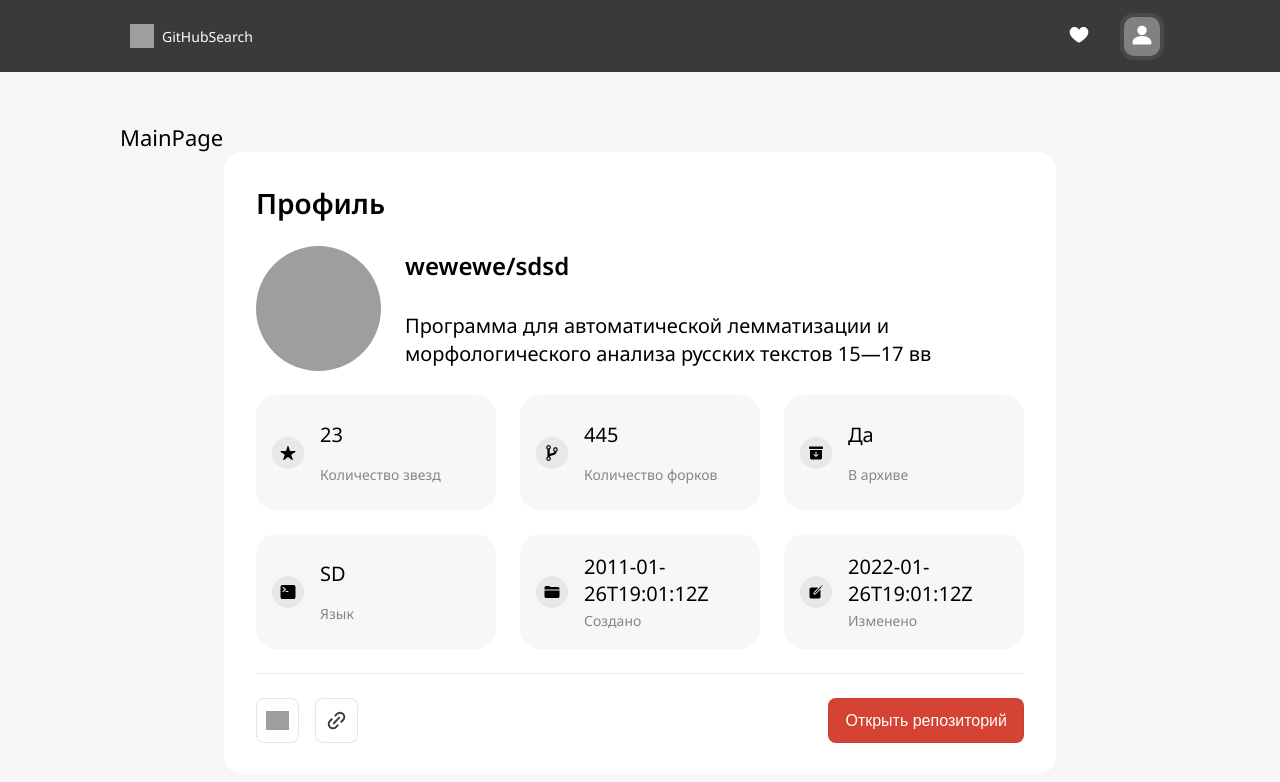
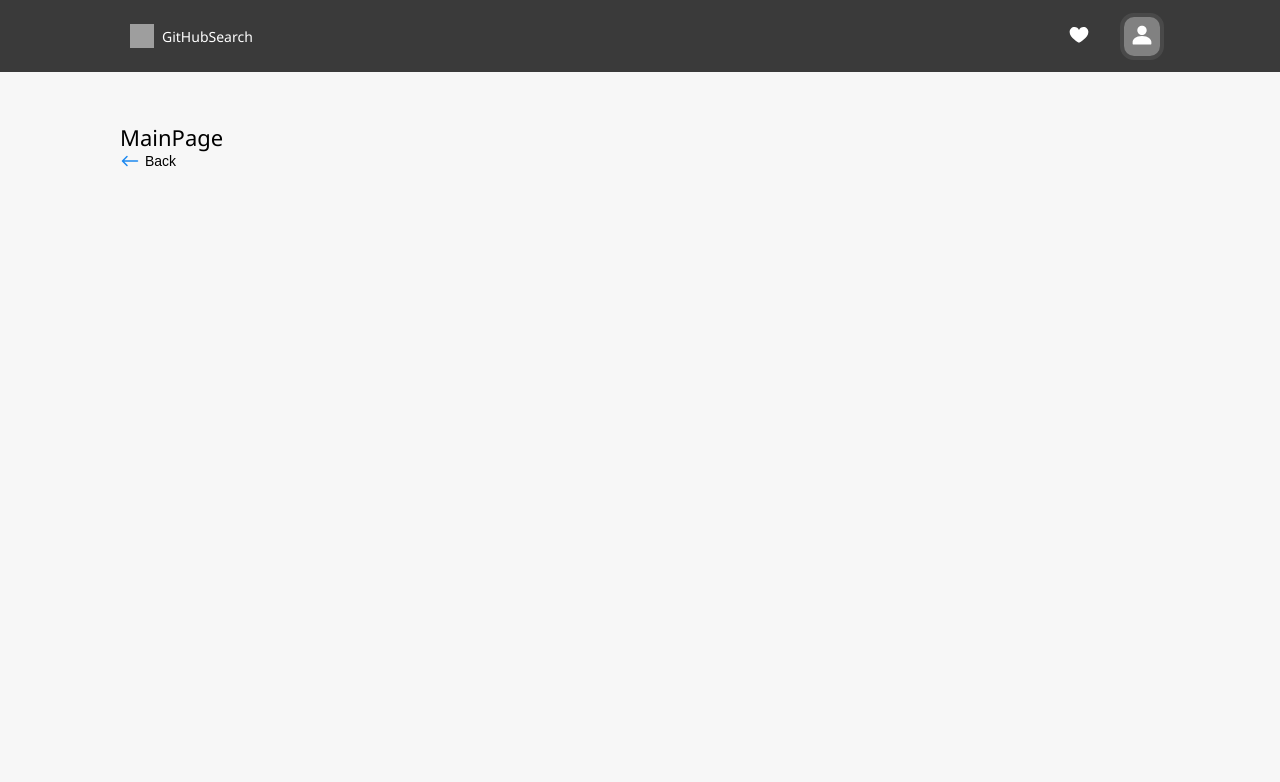
Before and after one commit to AidaChernyavskaya/smartway, a React (Create React App) app: page / in a window 1280 px wide. Shown: the top 782 px of the page. Built offline with nearby package versions, Linux system fonts and the light colour scheme; grey boxes are pictures that could not be loaded.

Commit message:
Add ButtonBack component

```diff
--- /dev/null
+++ b/src/components/library/ButtonBack/ButtonBack.module.css
@@ -0,0 +1,24 @@
+.back {
+  display: flex;
+  align-items: center;
+  border: none;
+  background: none;
+  cursor: pointer;
+  transition: all 0.3s ease;
+}
+.back_icon {
+  width: 2rem;
+  height: 1.8rem;
+  margin-right: 0.5rem;
+}
+.back_text {
+  font-size: 1.4rem;
+}
+.back:hover {
+  transform: translateY(-0.1rem);
+}
+.back:active {
+  transform: translateY(0.05rem);
+}
+
+/*# sourceMappingURL=ButtonBack.module.css.map */
--- /dev/null
+++ b/src/components/library/ButtonBack/ButtonBack.module.sass
@@ -0,0 +1,17 @@
+.back
+  display: flex
+  align-items: center
+  border: none
+  background: none
+  cursor: pointer
+  transition: all .3s ease
+  &_icon
+    width: 2rem
+    height: 1.8rem
+    margin-right: .5rem
+  &_text
+    font-size: 1.4rem
+  &:hover
+    transform: translateY(-.1rem)
+  &:active
+    transform: translateY(.05rem)
--- /dev/null
+++ b/src/components/library/ButtonBack/ButtonBack.tsx
@@ -0,0 +1,14 @@
+import React from 'react';
+import ArrowLeft from '../../../static/left.svg';
+import styles from './ButtonBack.module.css'
+
+const ButtonBack = () => {
+    return (
+        <button className={styles.back}>
+            <img src={ArrowLeft} alt={''} className={styles.back_icon}/>
+            <p className={styles.back_text}>Back</p>
+        </button>
+    );
+};
+
+export default ButtonBack;
--- a/src/pages/MainPage.tsx
+++ b/src/pages/MainPage.tsx
@@ -1,12 +1,13 @@
 import React from 'react';
 import RepoCardMini from "../components/repositories/RepoCardMini/RepoCardMini";
 import RepoCardDetailed from "../components/repositories/RepoCardDetailed/RepoCardDetailed";
+import ButtonBack from "../components/library/ButtonBack/ButtonBack";
 
 const MainPage = () => {
     return (
         <div className={'container'}>
             MainPage
-            <RepoCardDetailed/>
+            <ButtonBack/>
         </div>
     );
 };
```
Also changed, not shown: src/static/left.svg (added), 1 other file (tests, documents, lock files or other folders).
